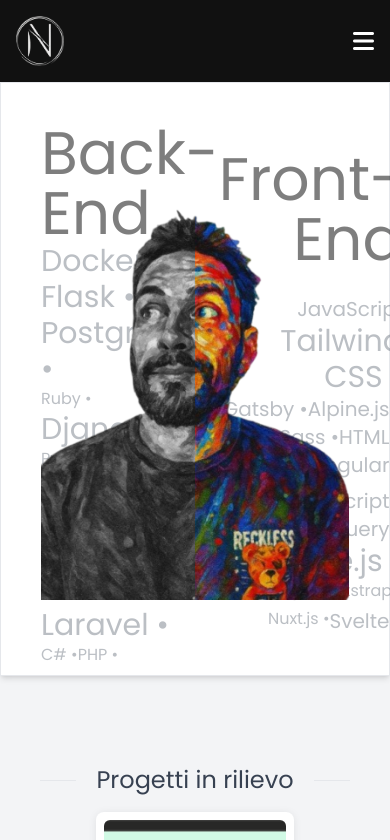
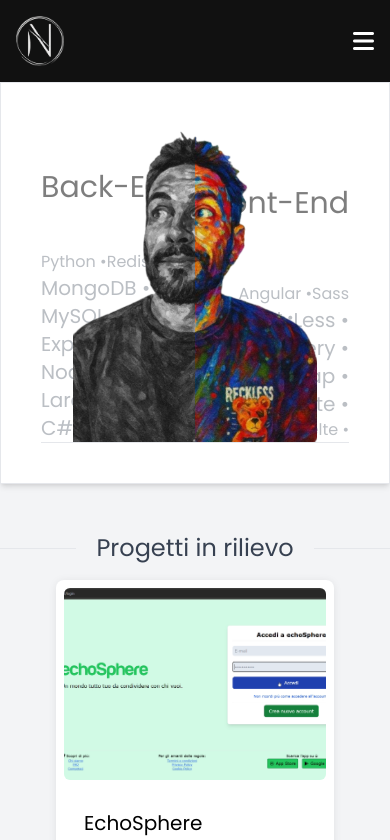
Before and after one commit to NicholasBuiatti/Portfolio-React.js-NOBack, a React (Vite) app: page / in a window 390 px wide. Shown: the top 840 px of the page. Built offline with nearby package versions, Linux system fonts and the light colour scheme.

Commit message:
Aggiornamenti grandezza home

```diff
--- a/src/pages/ContactMe.jsx
+++ b/src/pages/ContactMe.jsx
@@ -11,6 +11,9 @@
 
 import Home1 from "../assets/ContactPhoto.png";
 
+/* <a href={cv} download={cv} className='hover:scale-105'>
+                <button className='text-3xl p-4 animate-pulse border-2 rounded-full'>CV</button>
+            </a> */
 const ContactMe = () => {
   const { resetForm } = useFormStore();
 
--- a/src/pages/Home.jsx
+++ b/src/pages/Home.jsx
@@ -15,12 +15,12 @@
 const Home = () => {
   return (
     <>
-      <Section>
+      <Section className="p-0">
         <div className="max-w-6xl mx-auto">
           <Jumbotron />
         </div>
       </Section>
-      <div className="p-10">
+      <div>
         <div className="max-w-6xl mx-auto">
           <StarProjects />
         </div>
@@ -30,11 +30,6 @@
 };
 
 const Jumbotron = () => {
-  {
-    /* <a href={cv} download={cv} className='hover:scale-105'>
-                <button className='text-3xl p-4 animate-pulse border-2 rounded-full'>CV</button>
-            </a> */
-  }
   return (
     <ImageCompare
       leftImg={H3}
@@ -101,11 +96,19 @@
   ];
 
   const generateRandomTechs = (array) => {
-    const grandezza = ["text-base", "text-xl", "text-3xl"];
+    const screenWidth = window.innerWidth;
+    let availableSizes = ["text-base", "text-xl"];
+    if (screenWidth >= 768) {
+      availableSizes.push("text-3xl");
+    }
+    let numberLan = 10;
+    if (screenWidth >= 768) {
+      numberLan = 15;
+    }
     const rimescolo = [...array].sort(() => 0.5 - Math.random());
-    return rimescolo.slice(0, 15).map((tech) => ({
+    return rimescolo.slice(0, numberLan).map((tech) => ({
       name: tech,
-      size: grandezza[Math.floor(Math.random() * grandezza.length)],
+      size: availableSizes[Math.floor(Math.random() * availableSizes.length)],
     }));
   };
 
@@ -113,6 +116,7 @@
   const [randomFrontendTechs] = useState(generateRandomTechs(frontendTechs));
 
   const handleMove = (e) => {
+    if (e.touches) return;
     const rect = containerRef.current.getBoundingClientRect();
     const x = (e.touches ? e.touches[0].clientX : e.clientX) - rect.left;
     const percent = Math.max(0, Math.min(100, 100 - (x / rect.width) * 100));
@@ -123,7 +127,7 @@
   return (
     <motion.div
       ref={containerRef}
-      className="relative h-[32rem] select-none mx-auto"
+      className="relative h-[20rem] md:h-[32rem] select-none mx-auto border-b"
       onMouseMove={handleMove}
       onTouchMove={handleMove}
       initial={{ opacity: 0 }}
@@ -141,8 +145,9 @@
         draggable={false}
         style={{
           clipPath: `inset(0 ${100 - divider}% 0 0)`,
-          height: "34.5rem",
+          // height: "34.5rem",
           filter: "grayscale(100%)",
+          objectPosition: "bottom",
         }}
       />
       <img
@@ -152,7 +157,8 @@
         draggable={false}
         style={{
           clipPath: `inset(0 0 0 ${divider}%)`,
-          height: "34.5rem",
+          // height: "34.5rem",
+          objectPosition: "bottom",
         }}
       />
       <div className="absolute top-0 left-0 right-0 w-full h-full">
@@ -164,7 +170,7 @@
             transition={{ duration: 0.1, ease: "easeOut" }}
           >
             <div></div>
-            <h2 className="text-6xl">Back-End</h2>
+            <h2 className="text-3xl md:text-6xl">Back-End</h2>
             <div className="flex flex-wrap-reverse">
               {randomBackendTechs.map((tech, index) => (
                 <span
@@ -184,7 +190,7 @@
             transition={{ duration: 0.1, ease: "easeOut" }}
           >
             <div></div>
-            <h2 className="text-6xl">Front-End</h2>
+            <h2 className="text-3xl md:text-6xl">Front-End</h2>
             <div className="flex flex-wrap-reverse justify-end">
               {randomFrontendTechs.map((tech, index) => (
                 <span
```
